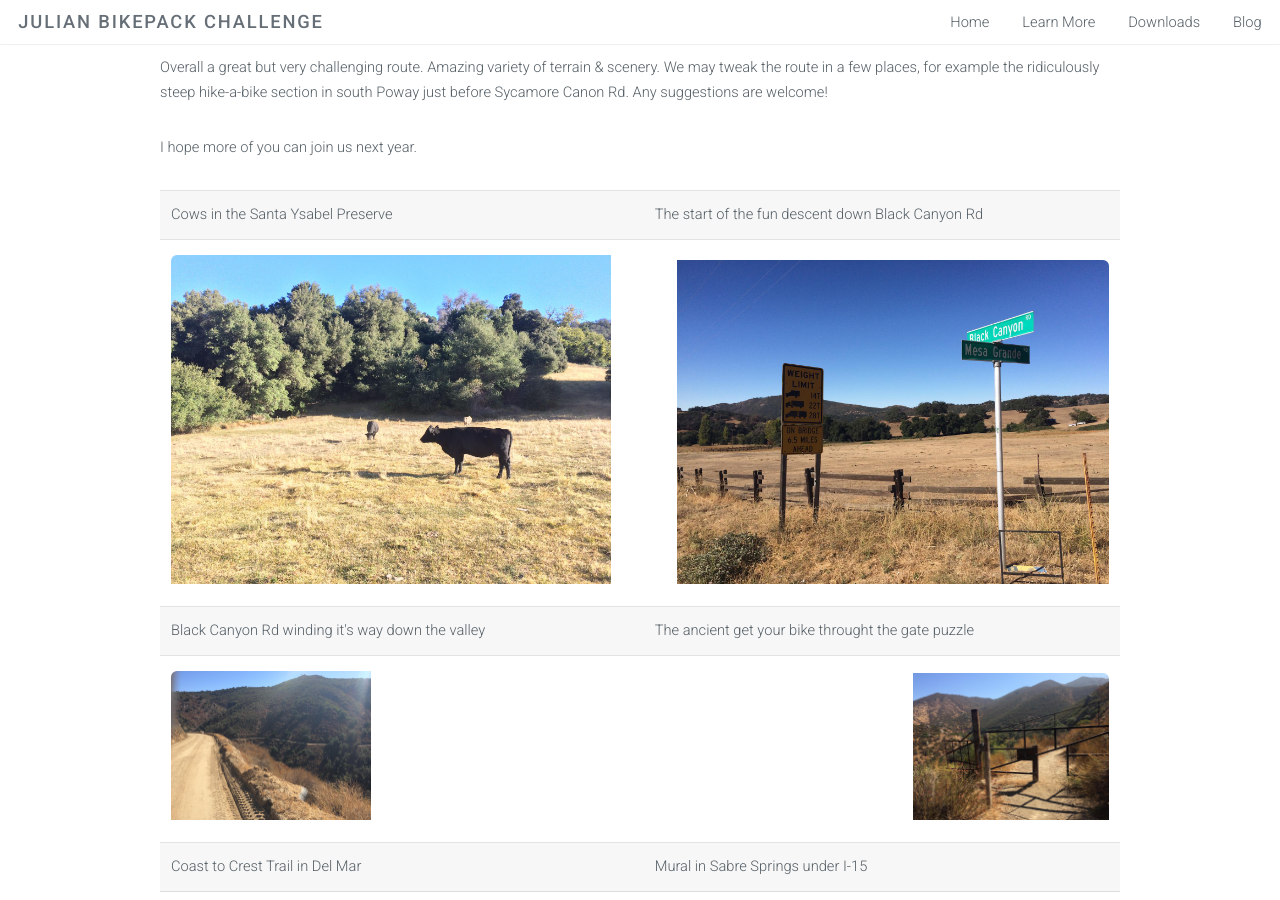
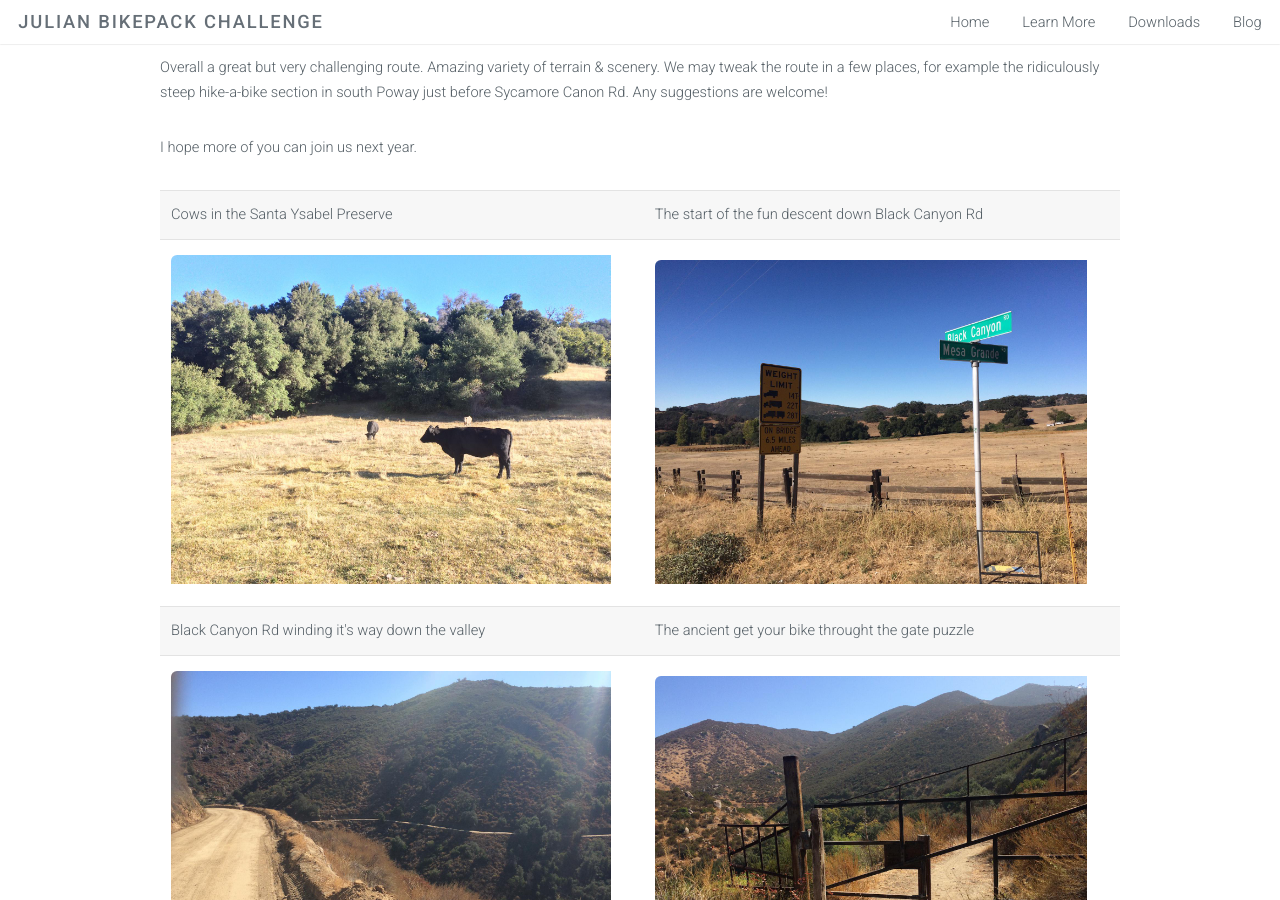
Before and after one commit to Nkawu/jbpc, a Jekyll site: the page built from _posts/2017-10-20-2017-JBPC-Recap.md, in a window 1280 px wide and 900 px high, scrolled down 1382 px. Built offline with Jekyll 4.4.1, drawn with Linux system fonts in a browser that asks for light colours.

Commit message:
Fix tags 2

```diff
--- a/_posts/2017-10-20-2017-JBPC-Recap.md
+++ b/_posts/2017-10-20-2017-JBPC-Recap.md
@@ -21,31 +21,31 @@ I hope more of you can join us next year.
 	</tr>
 	<tr>
 		<td><img src="{{ site.baseurl }}/images/posts/2017-10-20/IMG_6023.JPG" width="100%" class="left image"></td>
-		<td><img src="{{ site.baseurl }}/images/posts/2017-10-20/IMG_6027.JPG" width="100%" class="right image"></td>
+		<td><img src="{{ site.baseurl }}/images/posts/2017-10-20/IMG_6027.JPG" width="100%" class="left image"></td>
 	</tr>
 	<tr>
 		<td>Black Canyon Rd winding it's way down the valley</td>
 		<td>The ancient get your bike throught the gate puzzle</td>
 	</tr>
 	<tr>
-		<td><img src="{{ site.baseurl }}/images/posts/2017-10-20/IMG_6029.JPG" width="48%" class="left image"></td>
-		<td><img src="{{ site.baseurl }}/images/posts/2017-10-20/IMG_6033.JPG" width="48%" class="right image"></td>
+		<td><img src="{{ site.baseurl }}/images/posts/2017-10-20/IMG_6029.JPG" width="100%" class="left image"></td>
+		<td><img src="{{ site.baseurl }}/images/posts/2017-10-20/IMG_6033.JPG" width="100%" class="left image"></td>
 	</tr>
 	<tr>
 		<td>Coast to Crest Trail in Del Mar</td>
 		<td>Mural in Sabre Springs under I-15</td>
 	</tr>
 	<tr>
-		<td><img src="{{ site.baseurl }}/images/posts/2017-10-20/IMG_6035.JPG" width="48%" class="left image"></td>
-		<td><img src="{{ site.baseurl }}/images/posts/2017-10-20/IMG_6037.JPG" width="48%" class="right image"></td>
+		<td><img src="{{ site.baseurl }}/images/posts/2017-10-20/IMG_6035.JPG" width="100%" class="left image"></td>
+		<td><img src="{{ site.baseurl }}/images/posts/2017-10-20/IMG_6037.JPG" width="100%" class="left image"></td>
 	</tr>
 	<tr>
 		<td>Trans County Trail tunnel in Poway</td>
 		<td>Rock formation on the Eagle Peak Trail</td>
 	</tr>
 	<tr>
-		<td><img src="{{ site.baseurl }}/images/posts/2017-10-20/IMG_6041.JPG" width="48%" class="left image"></td>
-		<td><img src="{{ site.baseurl }}/images/posts/2017-10-20/IMG_6046.JPG" width="48%" class="right image"></td>
+		<td><img src="{{ site.baseurl }}/images/posts/2017-10-20/IMG_6041.JPG" width="100%" class="left image"></td>
+		<td><img src="{{ site.baseurl }}/images/posts/2017-10-20/IMG_6046.JPG" width="100%" class="left image"></td>
 
 	</tr>
 	<tr>
@@ -53,7 +53,7 @@ I hope more of you can join us next year.
 		<td>Back in Julian for apple pie &amp; ice cream</td>
 	</tr>
 	<tr>
-		<td><img src="{{ site.baseurl }}/images/posts/2017-10-20/IMG_6051.JPG" width="48%" class="left image"></td>
-		<td><img src="{{ site.baseurl }}/images/posts/2017-10-20/IMG_6057.JPG" width="48%" class="right image"></td>
+		<td><img src="{{ site.baseurl }}/images/posts/2017-10-20/IMG_6051.JPG" width="100%" class="left image"></td>
+		<td><img src="{{ site.baseurl }}/images/posts/2017-10-20/IMG_6057.JPG" width="100%" class="left image"></td>
 	</tr>
 </table>
```
